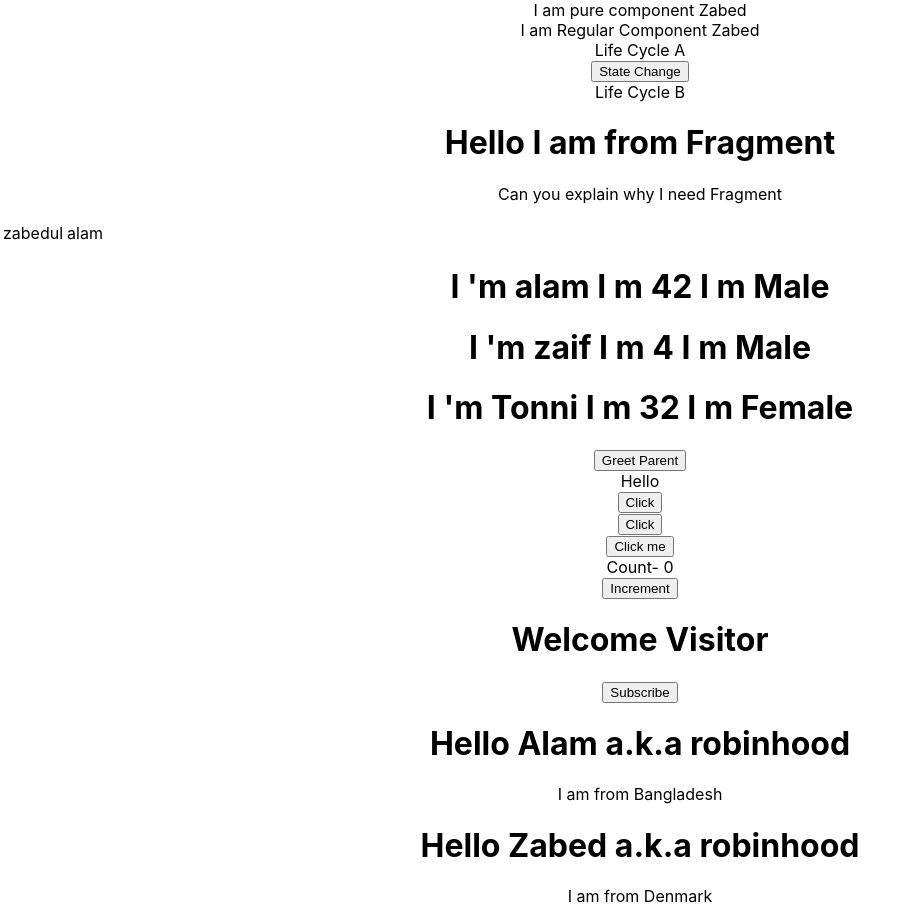
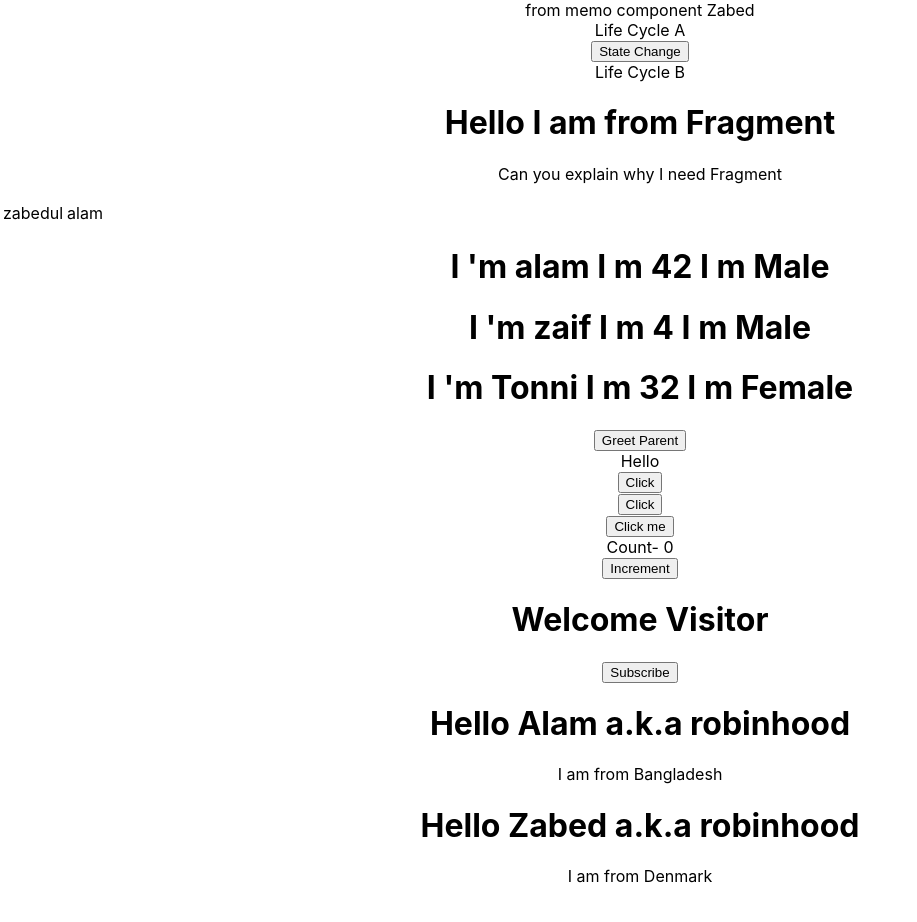
Before and after one commit to zabedalam/React-material, a React (Create React App) app: page / in a window 1280 px wide. Shown: the whole page, without its empty margins (0-917 px from the left). Built offline with nearby package versions, Linux system fonts and the light colour scheme.

Commit message:
memo component

```diff
--- /dev/null
+++ b/src/components/MemoComp.jsx
@@ -0,0 +1,10 @@
+import React from 'react';
+
+ function MemoComp({name}) {
+  return (
+    <>
+   from memo component {name}
+    </>
+  );
+}
+export default React.memo(MemoComp)
--- a/src/components/ParentComp.jsx
+++ b/src/components/ParentComp.jsx
@@ -1,6 +1,7 @@
 import React, { Component,PureComponent } from "react";
 import RegComp from "./RegComp";
 import PureComp from "./PureComp";
+import MemoComp from "./MemoComp";
 
 
 export default class ParentComp extends PureComponent {
@@ -22,8 +23,9 @@ export default class ParentComp extends PureComponent {
   render() {
       console.log("I m from Parent component")
     return <>
-    <PureComp name={this.state.name}></PureComp>
-    <RegComp name={this.state.name}></RegComp>
+    {/* <PureComp name={this.state.name}></PureComp>
+    <RegComp name={this.state.name}></RegComp> */}
+    <MemoComp name={this.state.name}></MemoComp>
     </>;
   }
 }
```
